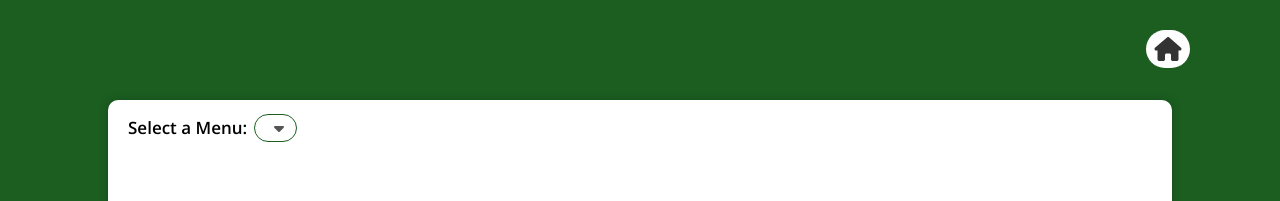
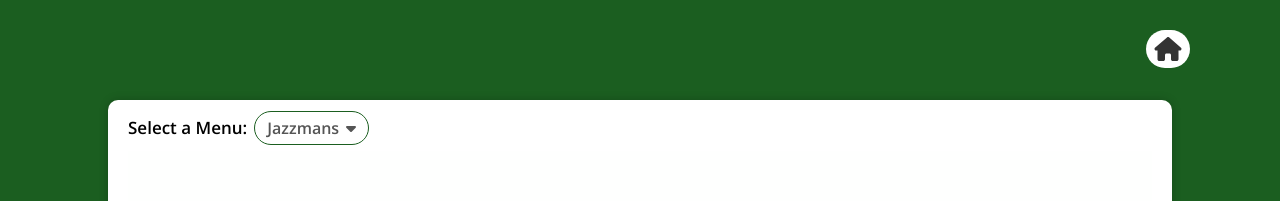
Before and after one commit to stevenson-space/shs, a Vue app: page /jazzmanMenu in a window 1280 px wide. Shown: the top 201 px of the page. Built offline with nearby package versions, Linux system fonts and the light colour scheme.

Commit message:
Fixed dropdown
Added text to dropdown to match current menu

```diff
--- a/src/views/JazzmanMenu/JazzmanMenu.vue
+++ b/src/views/JazzmanMenu/JazzmanMenu.vue
@@ -6,10 +6,14 @@
             <div class="menu-dropdown-container">
                 <h1 class="menu-text" for="menu-select">Select a Menu:</h1>
                 <Dropdown :options="menuOptions"
-                          :modelValue="selectedMenu"
+                          :modelValue="selectedOptionIndex"
                           align="right"
                           direction="down"
-                          @update:modelValue="onMenuSelect" />
+                          @update:modelValue="onMenuSelect">
+                    <template v-slot="{ option }">
+                        {{ menuOptions[option] }}
+                    </template>
+                </Dropdown>
                 <div class="gap2"></div>
 
 
```
